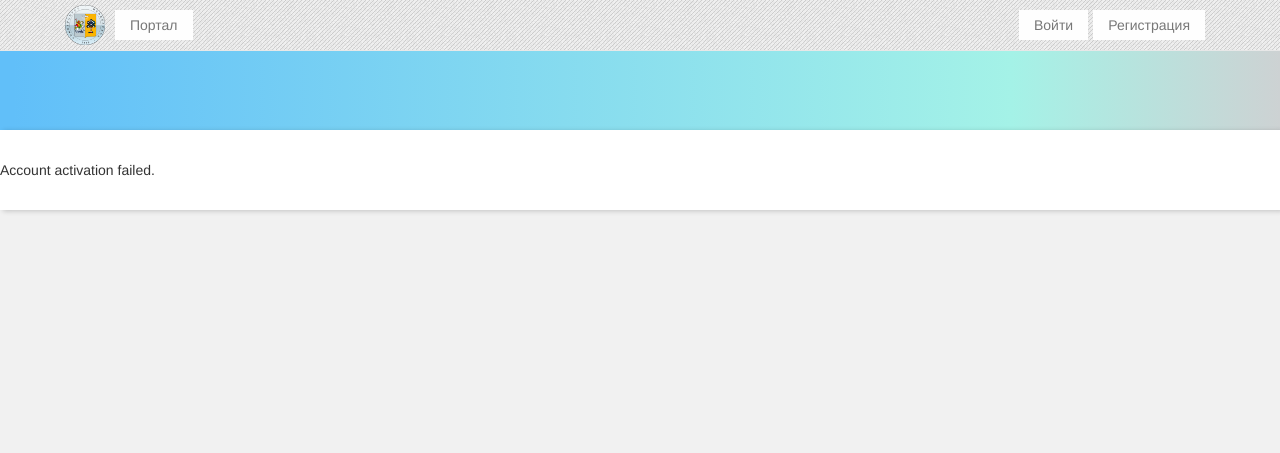
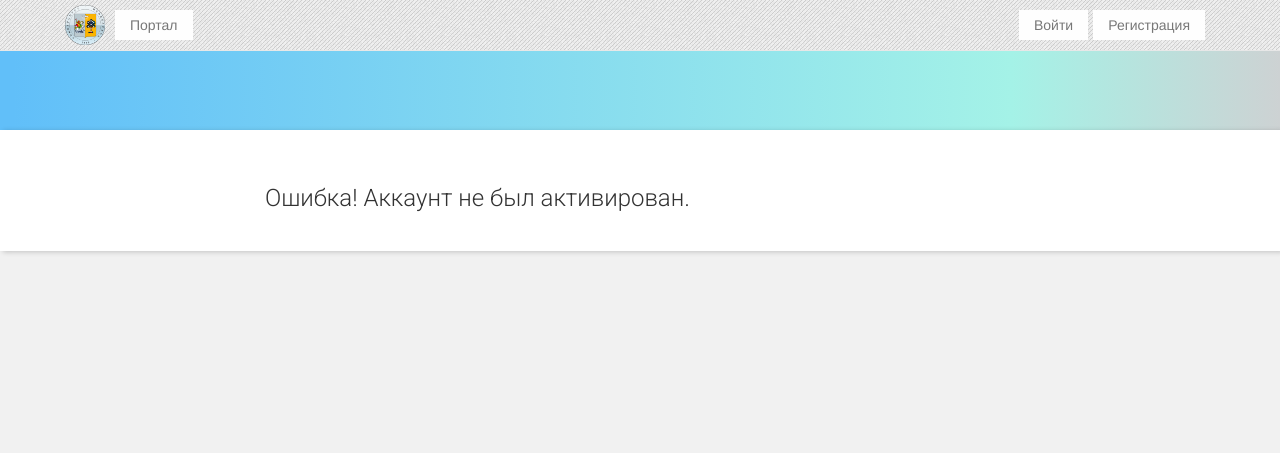
Before and after one commit to evgenybalashov/eios, a Django app: template eios/templates/registration/activate.html in a window 1280 px wide. Shown: the top 453 px of the page. Run offline with Django 3.2, Linux system fonts and the light colour scheme; the template is opened without the code that fills it, so the values that code supplies are empty; some libraries are stand-ins or nearby versions.

Commit message:
registr activation page fixed

```diff
--- a/eios/templates/registration/activate.html
+++ b/eios/templates/registration/activate.html
@@ -2,7 +2,13 @@
 {% load i18n %}
 
 {% block registration_content %}
-<p>{% trans "Account activation failed." %}</p>
+<div class="container">
+    <div class="row">
+        <div class="col-md-8 col-md-offset-2">
+            <h3>Ошибка! Аккаунт не был активирован.</h3>
+        </div>
+    </div>
+</div>
 {% endblock %}
 
 
```
